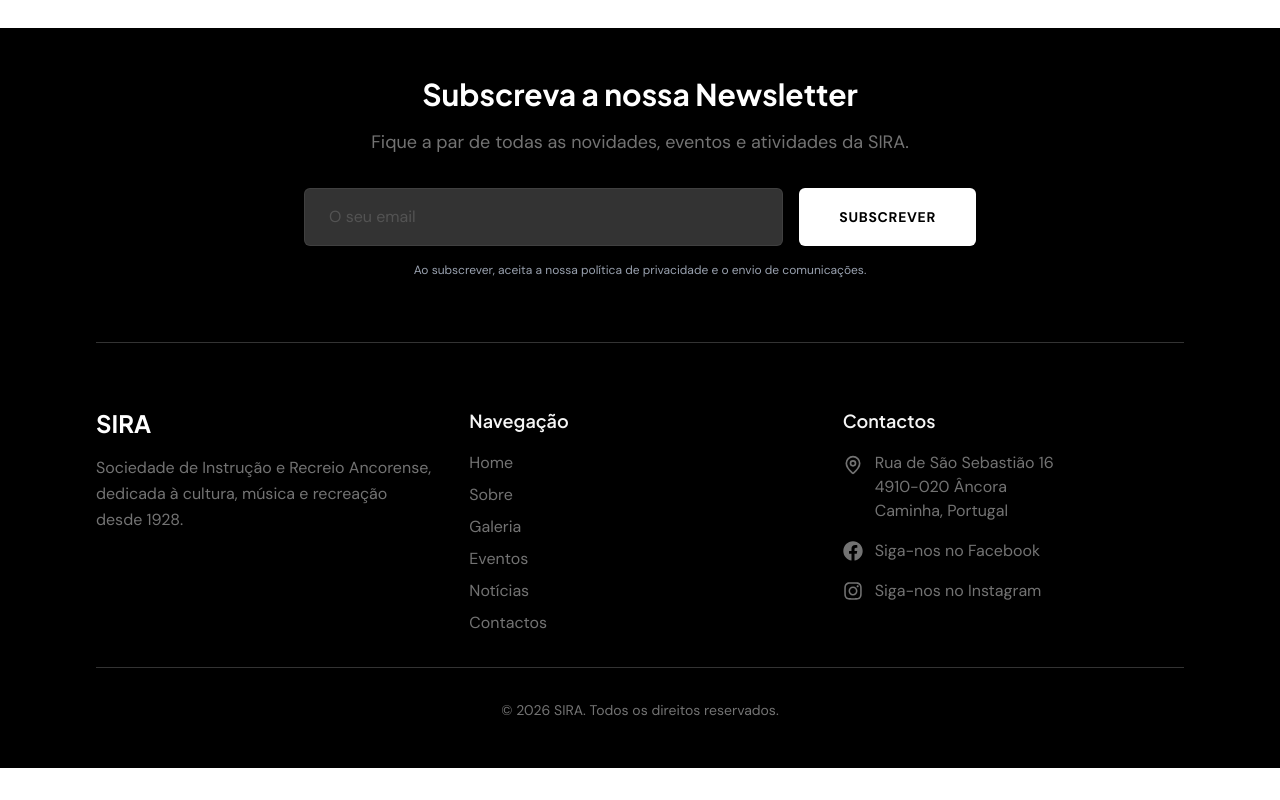
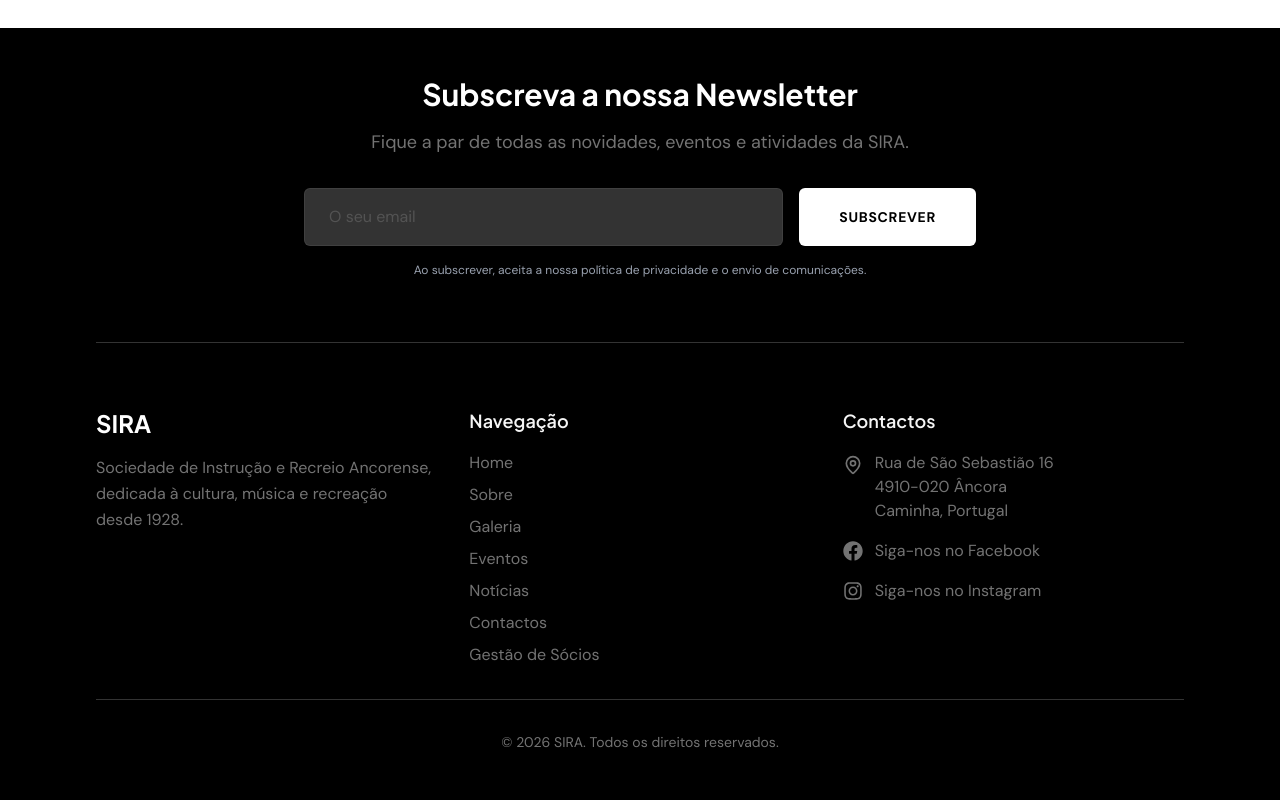
Before and after one commit to JoaoVieitas420/SiraFront, a Next.js app: page / in a window 1280 px wide. Shown: the part 333-1133 px from the top of the page. Before the commit the page ends 1101 px from the top, so only its background shows below. Built offline with nearby package versions, Linux system fonts and the light colour scheme; no server answers.

Commit message:
feat: add member registration section to homepage and implement newsletter subscription footer

```diff
--- a/app/page.tsx
+++ b/app/page.tsx
@@ -19,6 +19,26 @@ export default async function Home() {
   return (
     <>
       <BlockRenderer blocks={page.content} />
+
+      {/* Secção de Registo de Sócio */}
+      <section className="bg-sir-light/10 py-16">
+        <div className="max-w-6xl mx-auto px-4 sm:px-6 lg:px-8">
+          <div className="text-center mb-10">
+            <h2 className="text-3xl font-display font-bold text-sir-black mb-4">Torne-se Sócio</h2>
+            <p className="text-sir-medium text-lg max-w-2xl mx-auto">
+              Junte-se à SIRA e faça parte da nossa comunidade. Preencha o formulário abaixo para se registar.
+            </p>
+          </div>
+          <div className="bg-white rounded-lg overflow-hidden shadow-lg border border-gray-100 w-full" style={{ minHeight: '750px' }}>
+            <iframe
+              src="https://admin.sira.pt/login/registarsocio/"
+              className="w-full h-full"
+              style={{ minHeight: '750px', border: 'none' }}
+              title="Registo de Sócio"
+            />
+          </div>
+        </div>
+      </section>
     </>
   );
 }
--- a/components/Footer.tsx
+++ b/components/Footer.tsx
@@ -128,6 +128,16 @@ export function Footer() {
                   Contactos
                 </Link>
               </li>
+              <li>
+                <a
+                  href="https://admin.sira.pt/login/"
+                  target="_blank"
+                  rel="noopener noreferrer"
+                  className="text-sir-medium hover:text-sir-white transition-colors"
+                >
+                  Gestão de Sócios
+                </a>
+              </li>
             </ul>
           </div>
 
```
